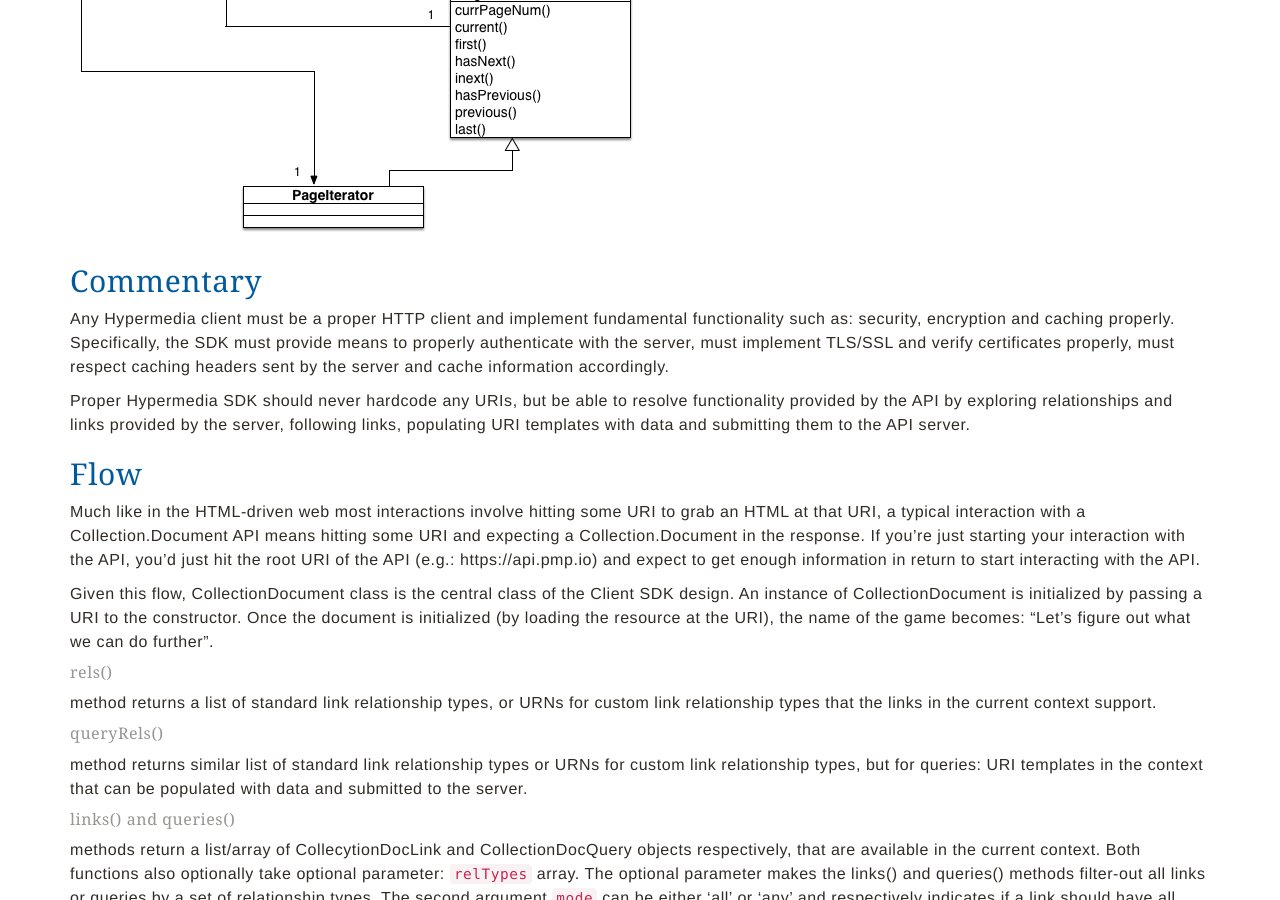
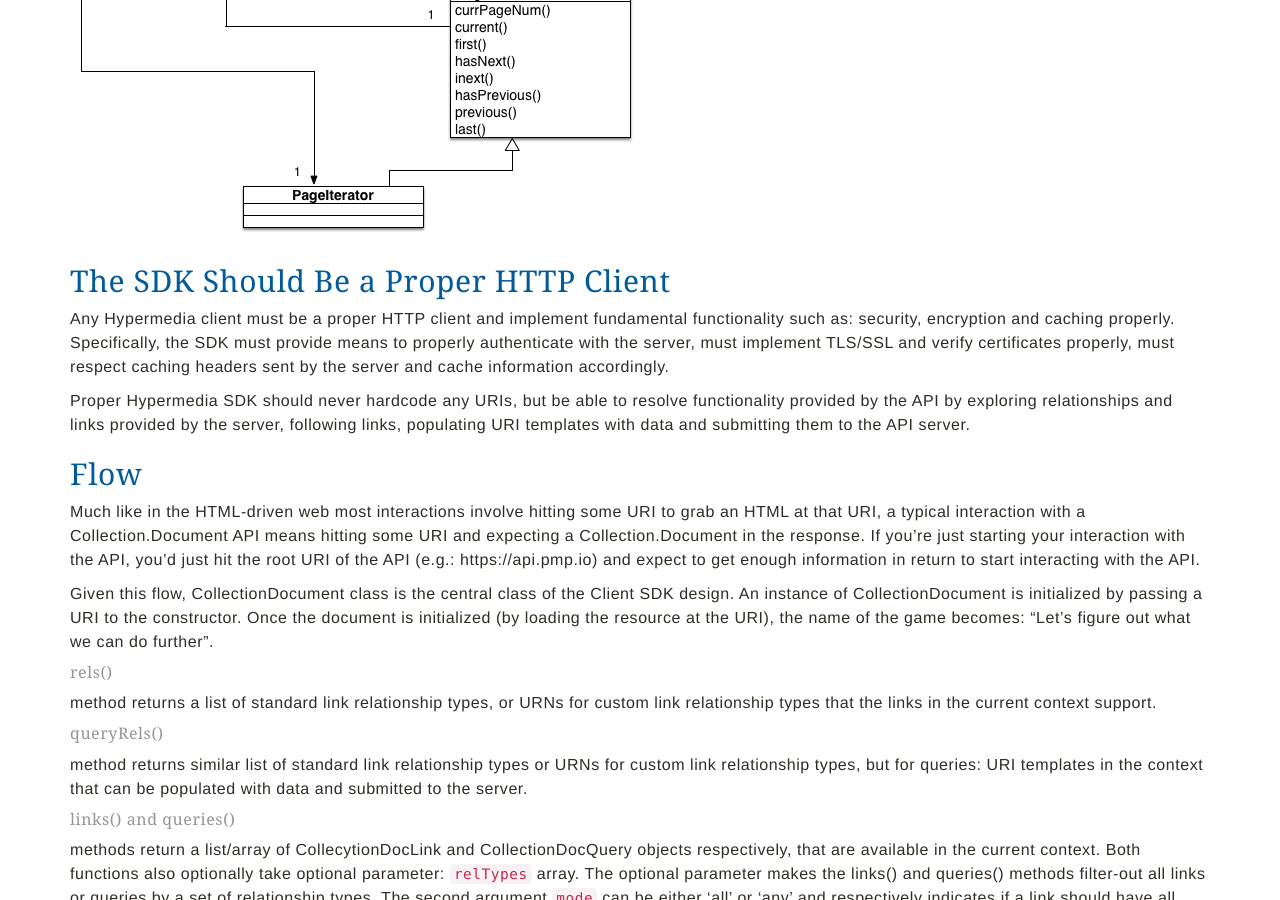
Before and after one commit to npr/cdoc-spec-site, a Jekyll site: the page built from client.md, in a window 1280 px wide and 900 px high, scrolled down 477 px. Built offline with Jekyll 4.4.1, drawn with Linux system fonts in a browser that asks for light colours; nearby versions of some CDN libraries; Markdown is read by kramdown in place of the engine named in the settings.

Commit message:
title change

```diff
--- a/client.md
+++ b/client.md
@@ -11,7 +11,7 @@ Following are some suggestions for implementing a capable SDK for a Collection.D
 
 ![UML Diagram of Suggested Implementation](/img/cdoc-client.png)
 
-## Commentary
+## The SDK Should Be a Proper HTTP Client
 
 Any Hypermedia client must be a proper HTTP client and implement fundamental functionality such as: security, encryption and caching properly. Specifically, the SDK must provide means to properly authenticate with the server, must implement TLS/SSL and verify certificates properly, must respect caching headers sent by the server and cache information accordingly.
 
```
